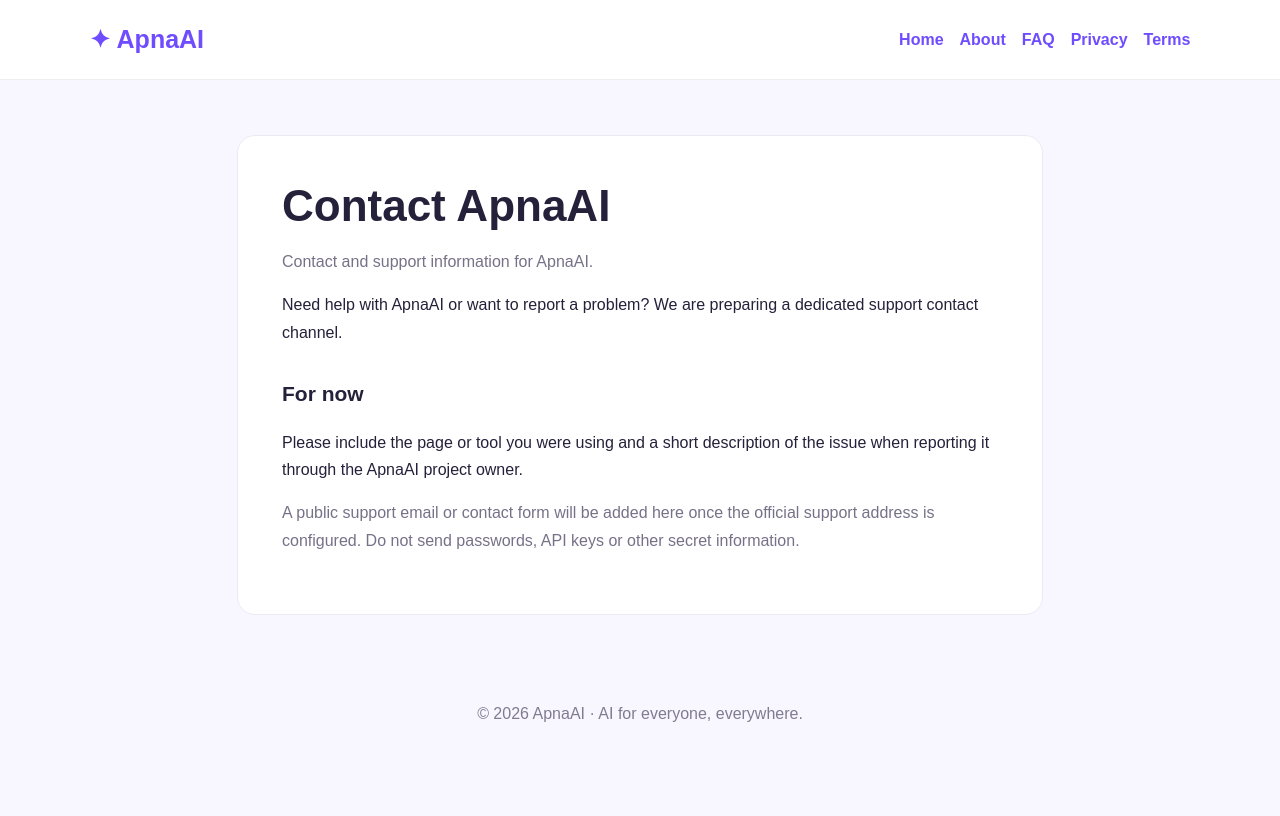
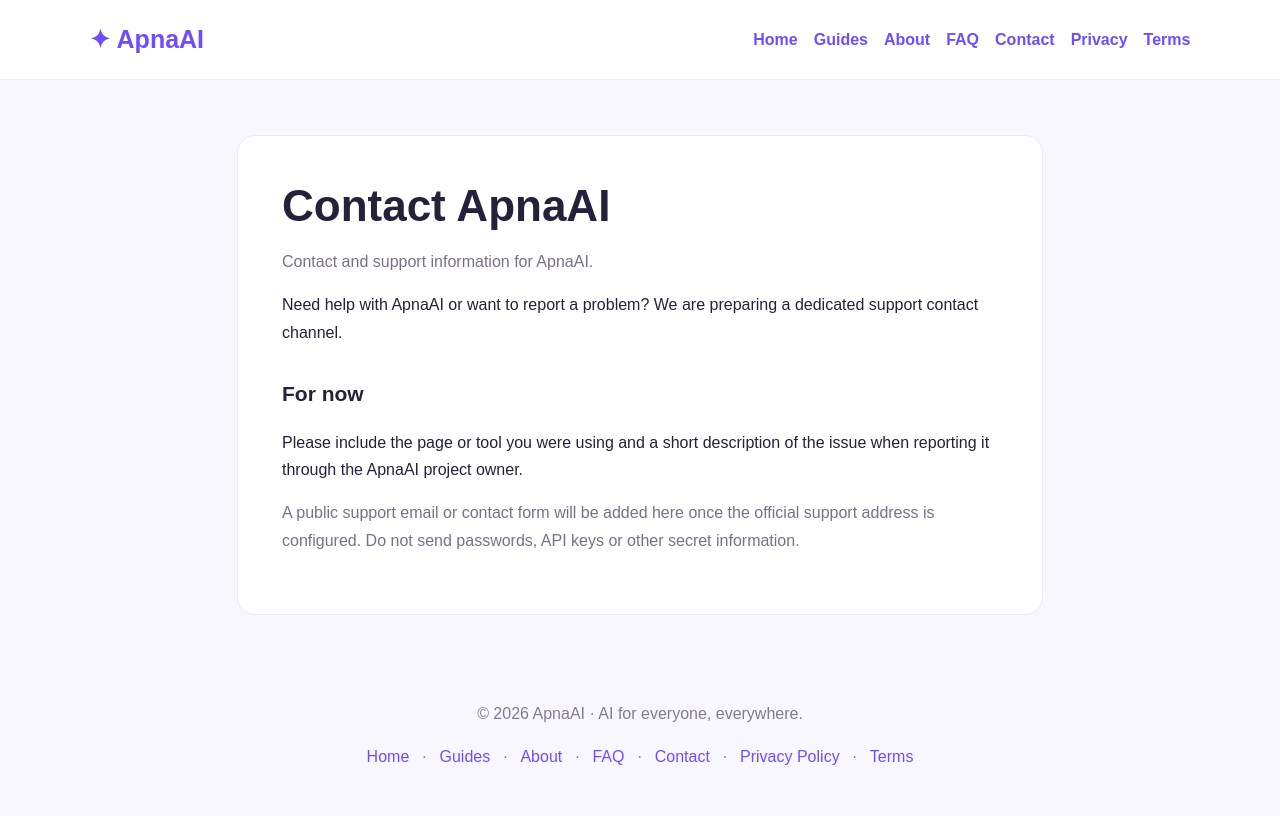
Before and after one commit to Apna-Ai/apnaai, a plain HTML site: page contact.html in a window 1280 px wide. Drawn offline with Linux system fonts and the light colour scheme.

Commit message:
Improve contact.html navigation and SEO metadata

```diff
--- a/contact.html
+++ b/contact.html
@@ -1,4 +1,10 @@
 <!DOCTYPE html>
-<html lang="en"><head><meta charset="UTF-8"><meta name="viewport" content="width=device-width,initial-scale=1"><meta name="description" content="Contact and support information for ApnaAI."><meta name="theme-color" content="#704cff"><title>Contact ApnaAI | ApnaAI</title><style>
+<html lang="en"><head><meta charset="UTF-8"><meta name="viewport" content="width=device-width,initial-scale=1"><meta name="description" content="Contact and support information for ApnaAI."><meta name="theme-color" content="#704cff">
+<meta name="robots" content="index,follow">
+<link rel="canonical" href="https://apnaai-pages.pages.dev/contact.html">
+<meta property="og:type" content="article">
+<meta property="og:title" content="Contact ApnaAI | ApnaAI">
+<meta property="og:description" content="Contact and support information for ApnaAI.">
+<meta property="og:url" content="https://apnaai-pages.pages.dev/contact.html"><title>Contact ApnaAI | ApnaAI</title><style>
 *{box-sizing:border-box}body{margin:0;background:#f8f7ff;color:#25213a;font:16px/1.7 Arial,sans-serif}header{background:white;border-bottom:1px solid #eee;padding:18px max(20px,7%);display:flex;justify-content:space-between;align-items:center;gap:16px;flex-wrap:wrap}.logo{font-size:25px;font-weight:900;color:#704cff;text-decoration:none}nav{display:flex;gap:16px;flex-wrap:wrap}a{color:#704cff;text-decoration:none}nav a{font-weight:600}.wrap{max-width:850px;margin:55px auto;padding:0 22px}.panel{background:white;padding:clamp(22px,5vw,44px);border:1px solid #ece9f4;border-radius:18px}h1{font-size:clamp(32px,5vw,44px);line-height:1.2;margin:0 0 12px}h2{margin-top:30px;font-size:21px}.muted{color:#777188}footer{text-align:center;padding:30px 15px;color:#817b90}footer a{margin:0 8px}
-</style></head><body><header><a class="logo" href="/">✦ ApnaAI</a><nav><a href="/">Home</a><a href="/about.html">About</a><a href="/faq.html">FAQ</a><a href="/privacy.html">Privacy</a><a href="/terms.html">Terms</a></nav></header><main class="wrap"><article class="panel"><h1>Contact ApnaAI</h1><p class="muted">Contact and support information for ApnaAI.</p><p>Need help with ApnaAI or want to report a problem? We are preparing a dedicated support contact channel.</p><h2>For now</h2><p>Please include the page or tool you were using and a short description of the issue when reporting it through the ApnaAI project owner.</p><p class="muted">A public support email or contact form will be added here once the official support address is configured. Do not send passwords, API keys or other secret information.</p></article></main><footer>© 2026 ApnaAI · AI for everyone, everywhere.</footer></body></html>
+</style></head><body><header><a class="logo" href="/">✦ ApnaAI</a><nav><a href="/">Home</a><a href="/guides.html">Guides</a><a href="/about.html">About</a><a href="/faq.html">FAQ</a><a href="/contact.html">Contact</a><a href="/privacy.html">Privacy</a><a href="/terms.html">Terms</a></nav></header><main class="wrap"><article class="panel"><h1>Contact ApnaAI</h1><p class="muted">Contact and support information for ApnaAI.</p><p>Need help with ApnaAI or want to report a problem? We are preparing a dedicated support contact channel.</p><h2>For now</h2><p>Please include the page or tool you were using and a short description of the issue when reporting it through the ApnaAI project owner.</p><p class="muted">A public support email or contact form will be added here once the official support address is configured. Do not send passwords, API keys or other secret information.</p></article></main><footer>© 2026 ApnaAI · AI for everyone, everywhere.<p><a href="/">Home</a> · <a href="/guides.html">Guides</a> · <a href="/about.html">About</a> · <a href="/faq.html">FAQ</a> · <a href="/contact.html">Contact</a> · <a href="/privacy.html">Privacy Policy</a> · <a href="/terms.html">Terms</a></p></footer></body></html>
```
